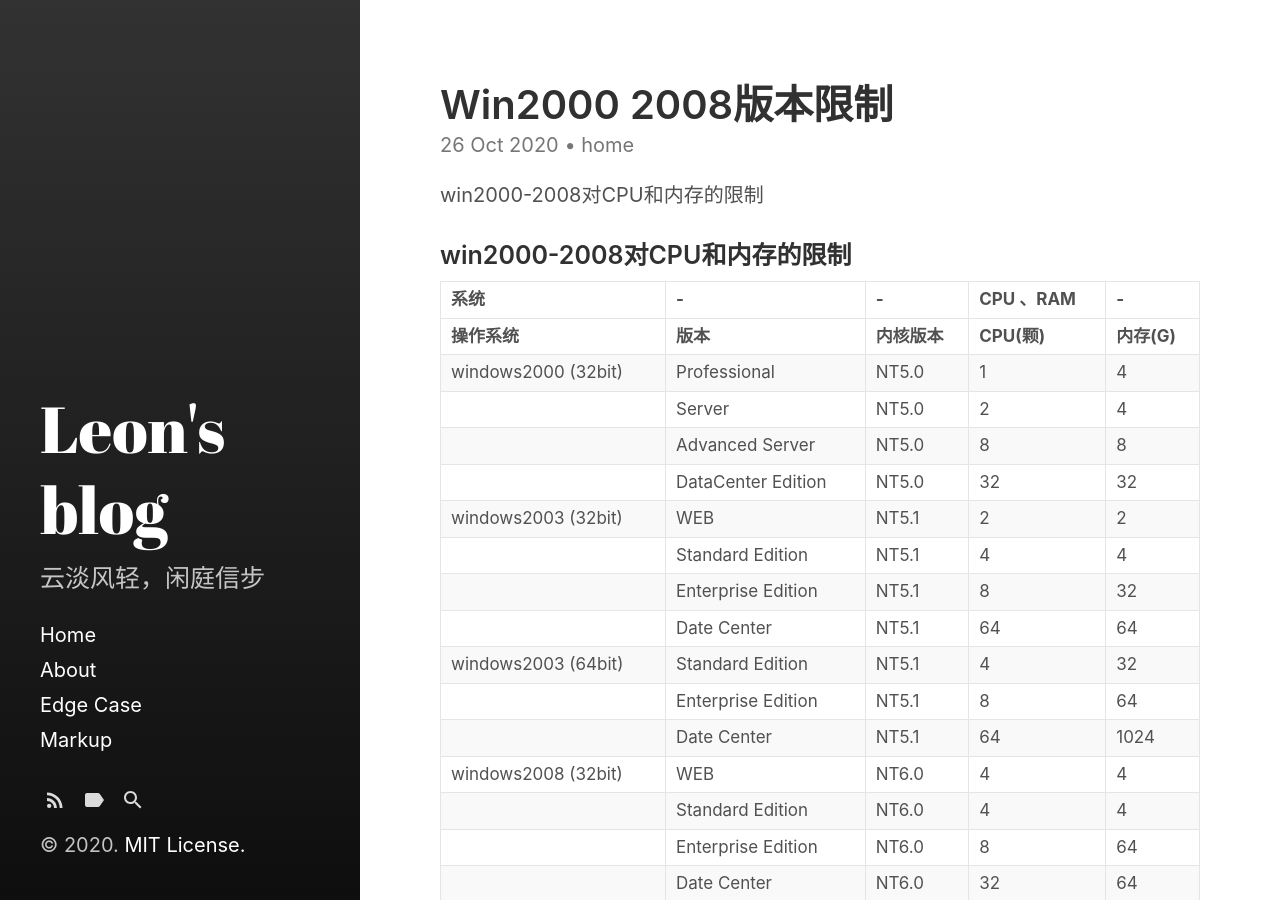
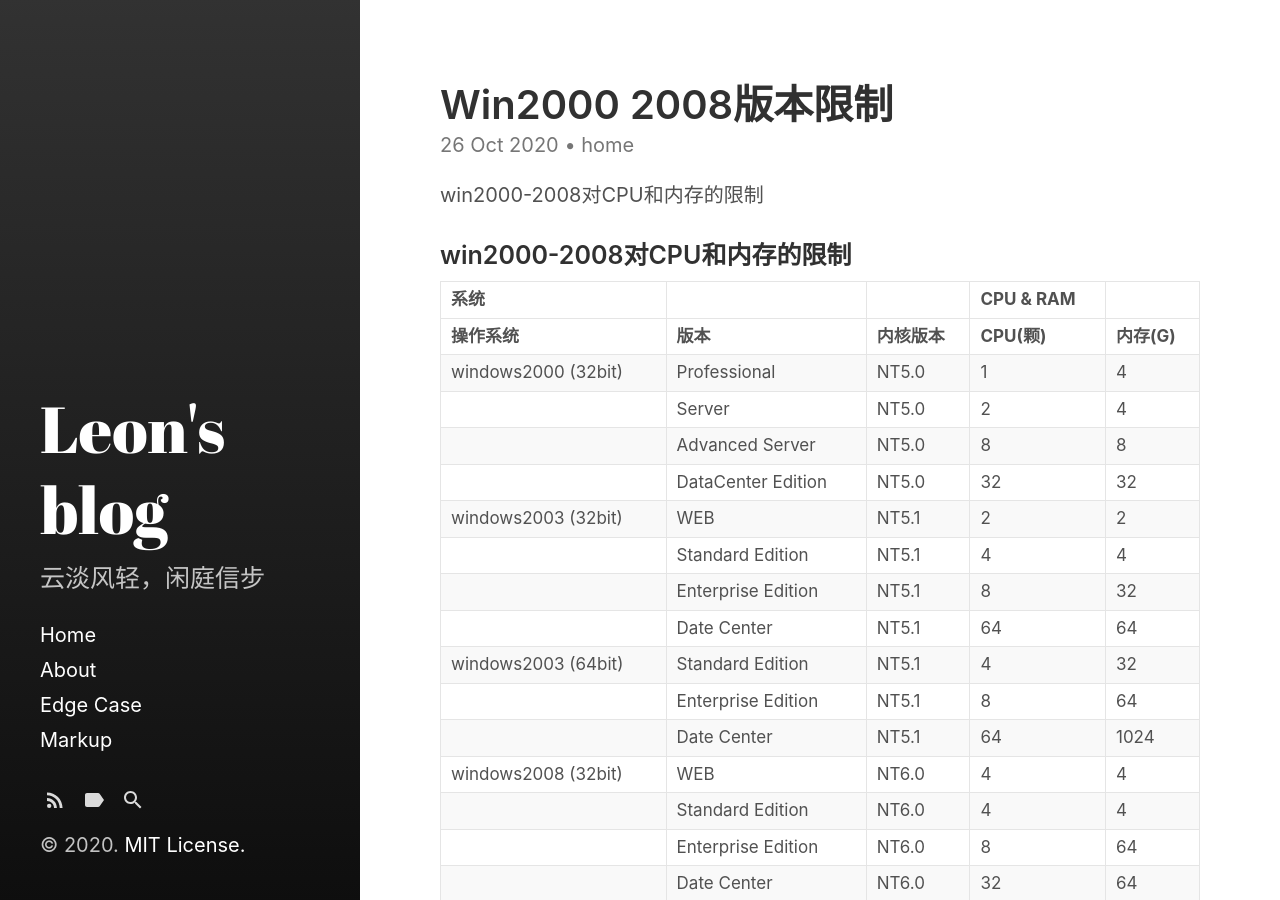
Before and after one commit to WnLeon/blog, a Jekyll site: the page built from _posts/2020-10-26-win2000-2008版本限制.md, in a window 1280 px wide and 900 px high. Built offline with Jekyll 4.4.1, drawn with Linux system fonts in a browser that asks for light colours.

```diff
--- a/_posts/2020-10-26-win2000-2008版本限制.md
+++ b/_posts/2020-10-26-win2000-2008版本限制.md
@@ -12,7 +12,7 @@ win2000-2008对CPU和内存的限制
 
 ### win2000-2008对CPU和内存的限制
 
-| 系统                 | -                    | -        | CPU 、RAM | -      |
+| 系统                 |                      |          | CPU & RAM |        |
 | 操作系统              | 版本                 | 内核版本 | CPU(颗)   | 内存(G) |
 |:---------------------|:---------------------|:--------|:----------|:--------|
 | windows2000 (32bit)  | Professional         | NT5.0   | 1         | 4       |
```
